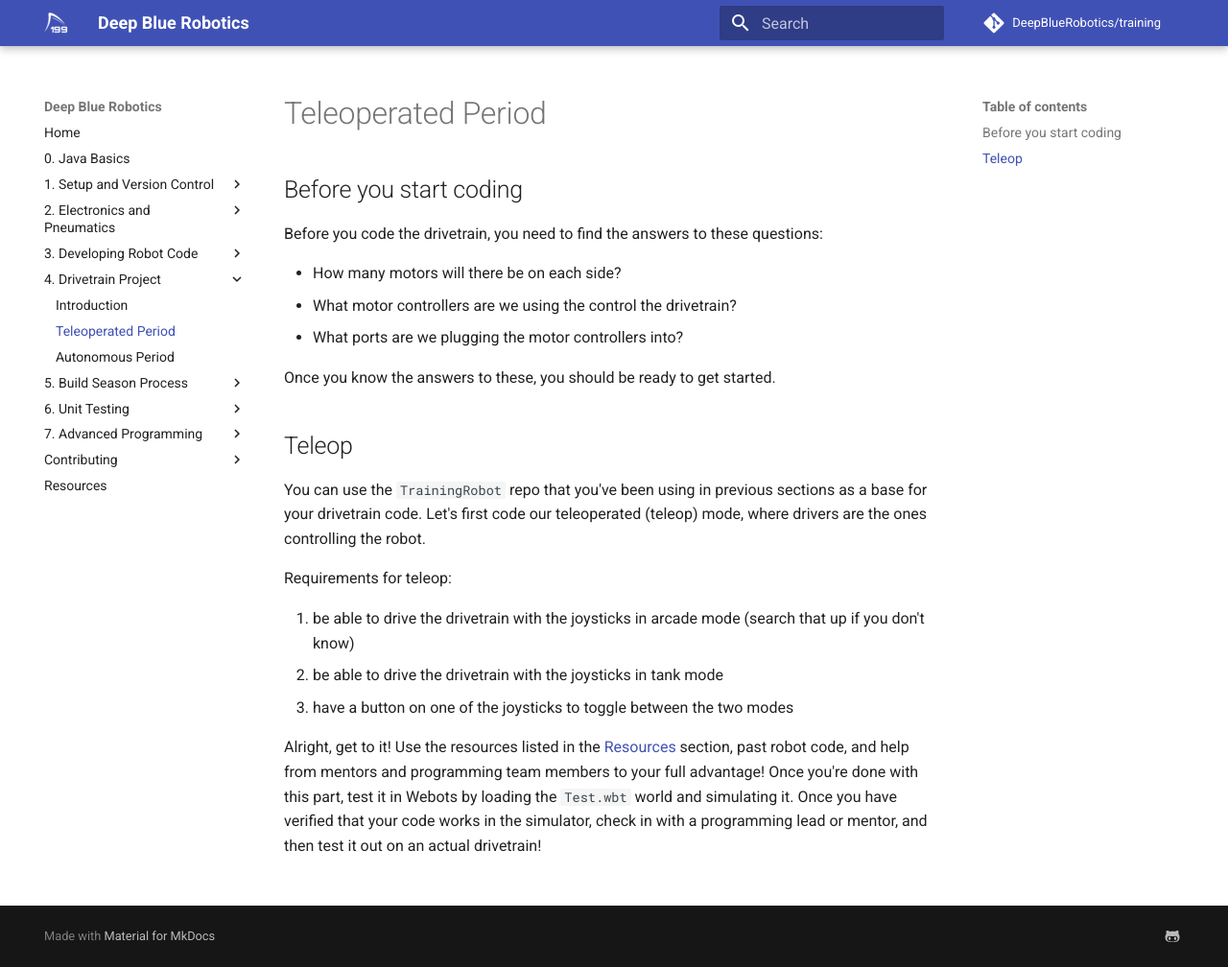
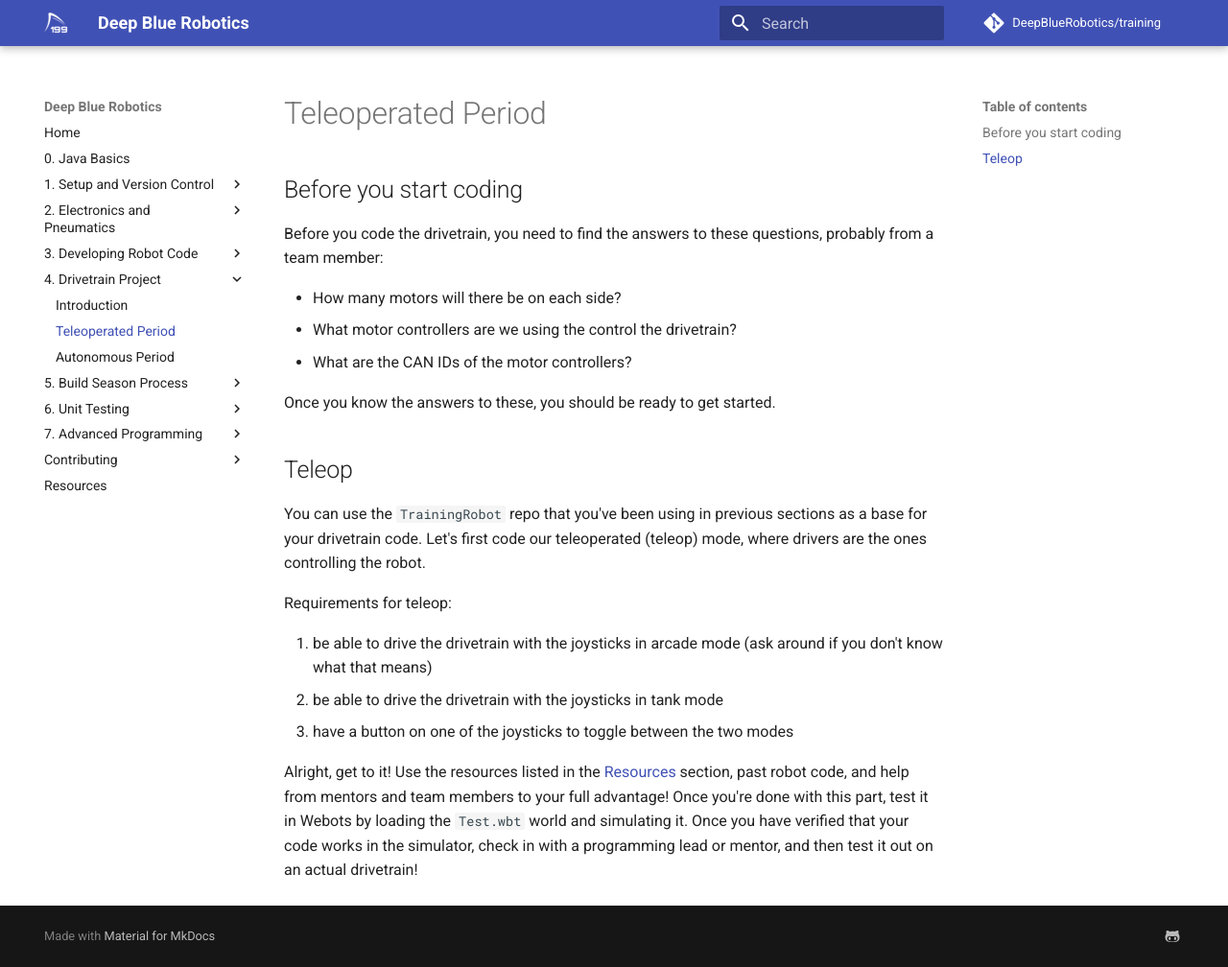
Before and after one commit to DeepBlueRobotics/training, an MkDocs documentation site: the page built from docs/section-4/teleop.md, in a window 1280 px wide and 1008 px high. Shown: the whole window at 96% size. Built offline with MkDocs 1.6.1 and Material for MkDocs 9.7.7, drawn with Linux system fonts in a browser that asks for light colours; comment, search, counter and statistics services are not loaded.

Commit message:
Clarify teleop task instructions

```diff
--- a/docs/section-4/teleop.md
+++ b/docs/section-4/teleop.md
@@ -1,10 +1,10 @@
 ## Before you start coding
 
-Before you code the drivetrain, you need to find the answers to these questions:
+Before you code the drivetrain, you need to find the answers to these questions, probably from a team member:
 
 - How many motors will there be on each side?
 - What motor controllers are we using the control the drivetrain?
-- What ports are we plugging the motor controllers into?
+- What are the CAN IDs of the motor controllers?
 
 Once you know the answers to these, you should be ready to get started.
 
@@ -14,8 +14,8 @@
 
 Requirements for teleop:
 
-1. be able to drive the drivetrain with the joysticks in arcade mode (search that up if you don't know)
+1. be able to drive the drivetrain with the joysticks in arcade mode (ask around if you don't know what that means)
 2. be able to drive the drivetrain with the joysticks in tank mode
 3. have a button on one of the joysticks to toggle between the two modes
 
-Alright, get to it! Use the resources listed in the [Resources](/resources/) section, past robot code, and help from mentors and programming team members to your full advantage! Once you're done with this part, test it in Webots by loading the `Test.wbt` world and simulating it. Once you have verified that your code works in the simulator, check in with a programming lead or mentor, and then test it out on an actual drivetrain!
+Alright, get to it! Use the resources listed in the [Resources](/resources/) section, past robot code, and help from mentors and team members to your full advantage! Once you're done with this part, test it in Webots by loading the `Test.wbt` world and simulating it. Once you have verified that your code works in the simulator, check in with a programming lead or mentor, and then test it out on an actual drivetrain!
```
